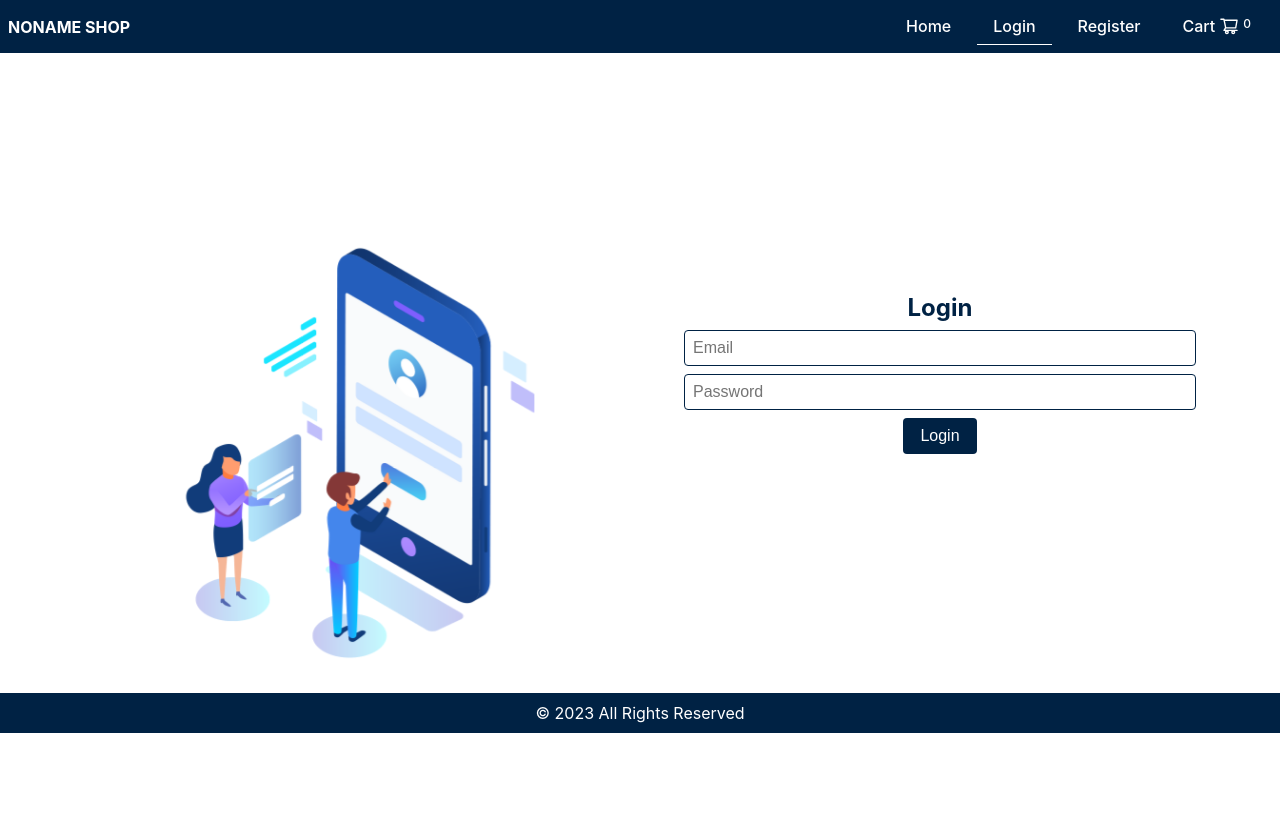
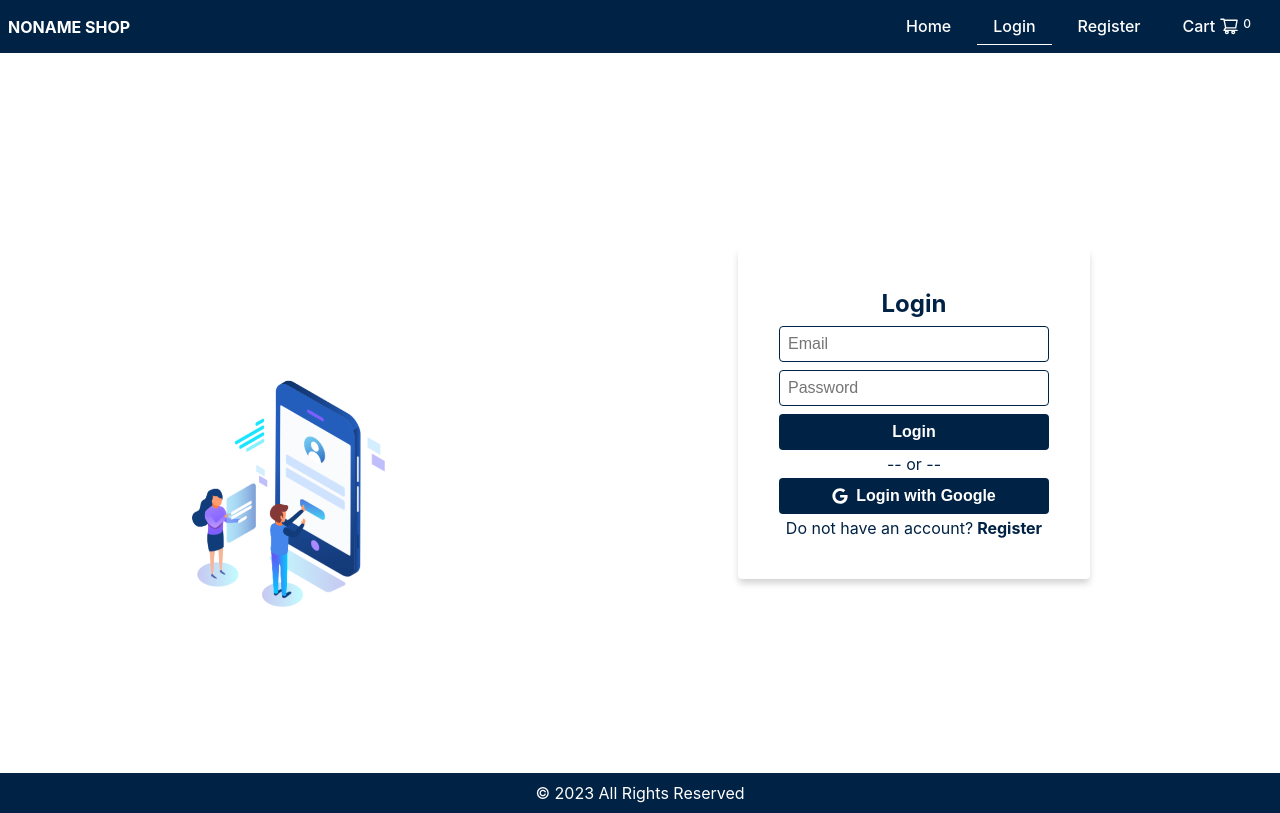
Before and after one commit to YuliiaDikun/sweet-corner, a React (Create React App) app: page /login in a window 1280 px wide. Built offline with nearby package versions, Linux system fonts and the light colour scheme.

Commit message:
styles: register page

```diff
--- /dev/null
+++ b/src/components/Card/Card.jsx
@@ -0,0 +1,7 @@
+import React from "react";
+import { StyledCard } from "./Card.styled";
+const Card = ({ children }) => {
+  return <StyledCard>{children}</StyledCard>;
+};
+
+export default Card;
--- /dev/null
+++ b/src/components/Card/Card.styled.js
@@ -0,0 +1,8 @@
+import styled from "styled-components";
+
+export const StyledCard = styled.div`
+  border: 1px solid transparent;
+  border-radius: ${({ theme }) => theme.spacing(1)};
+  box-shadow: ${({ theme }) => theme.shadows.small};
+  overflow: hidden;
+`;
--- a/src/pages/auth/Auth.styled.js
+++ b/src/pages/auth/Auth.styled.js
@@ -1,9 +1,10 @@
 import styled from "styled-components";
+import { Link } from "react-router-dom";
 
 export const Auth = styled.section`
-  min-height: 80vh;
+  min-height: 90vh;
   display: flex;
-  justify-content: center;
+  justify-content: space-around;
   align-items: center;
 `;
 export const ImgWrapper = styled.div`
@@ -13,8 +14,8 @@ export const ImgWrapper = styled.div`
   }
 `;
 export const FormWrapper = styled.div`
-  width: 35rem;
-  padding: 1.5rem;
+  width: 350px;
+  padding: ${({ theme }) => theme.spacing(10)};
   animation: slide-up 0.5s ease;
 `;
 
@@ -39,8 +40,9 @@ export const StyledForm = styled.form`
 `;
 
 export const Button = styled.button`
+  width: 100%;
   font-size: ${({ theme }) => theme.spacing(4)};
-  font-weight: 400;
+  font-weight: 700;
   padding: ${({ theme }) => theme.spacing(2)} ${({ theme }) => theme.spacing(4)};
   margin: 0 auto;
   border: 1px solid transparent;
@@ -49,6 +51,7 @@ export const Button = styled.button`
   display: flex;
   justify-content: center;
   align-items: center;
+  gap: ${({ theme }) => theme.spacing(2)};
   transition: all 0.3s;
   background-color: ${({ theme }) => theme.colors.dark};
   color: ${({ theme }) => theme.colors.white};
@@ -56,3 +59,22 @@ export const Button = styled.button`
     transform: translateY(-2px);
   }
 `;
+
+export const StyledSpan = styled.p`
+  text-align: center;
+  margin-top: ${({ theme }) => theme.spacing(1)};
+  margin-bottom: ${({ theme }) => theme.spacing(1)};
+`;
+
+export const RegisterWrapper = styled.span`
+  display: flex;
+  justify-content: center;
+  align-items: center;
+  gap: ${({ theme }) => theme.spacing(1)};
+  margin-top: ${({ theme }) => theme.spacing(1)}; ;
+`;
+
+export const StyledLink = styled(Link)`
+  color: ${({ theme }) => theme.colors.dark};
+  font-weight: 700;
+`;
--- a/src/pages/auth/Login.jsx
+++ b/src/pages/auth/Login.jsx
@@ -1,20 +1,43 @@
 import React from "react";
 import login from "../../assets/auth/login.png";
-import { Auth, ImgWrapper, FormWrapper, FormTitle, StyledForm, Button } from "./Auth.styled";
+import { FaGoogle } from "react-icons/fa";
+import Card from "../../components/Card/Card";
+import {
+  Auth,
+  ImgWrapper,
+  FormWrapper,
+  FormTitle,
+  StyledForm,
+  Button,
+  StyledSpan,
+  RegisterWrapper,
+  StyledLink,
+} from "./Auth.styled";
 const Login = () => {
   return (
     <Auth>
       <ImgWrapper>
-        <img src={login} alt="login" width="600"/>
+        <img src={login} alt="login" width="200" />
       </ImgWrapper>
+      <Card>
         <FormWrapper>
           <FormTitle>Login</FormTitle>
+
           <StyledForm>
             <input type="email" placeholder="Email" required />
             <input type="password" placeholder="Password" required />
             <Button type="submit">Login</Button>
           </StyledForm>
+          <StyledSpan>-- or --</StyledSpan>
+          <Button type="button">
+            <FaGoogle /> Login with Google
+          </Button>
+          <RegisterWrapper>
+            <p>Do not have an account?</p>
+            <StyledLink to="/register">Register</StyledLink>
+          </RegisterWrapper>
         </FormWrapper>
+      </Card>
     </Auth>
   );
 };
--- a/src/pages/auth/Register.jsx
+++ b/src/pages/auth/Register.jsx
@@ -1,10 +1,39 @@
-import React from 'react'
+import React from 'react';
+import register from '../../assets/auth/register.png';
 
+import Card from "../../components/Card/Card";
+import {
+  Auth,
+  ImgWrapper,
+  FormWrapper,
+  FormTitle,
+  StyledForm,
+  Button,
+  RegisterWrapper,
+  StyledLink,
+} from "./Auth.styled";
 const Register = () => {
   return (
-    <div>
-      Register
-    </div>
+   <Auth>
+      <ImgWrapper>
+        <img src={register} alt="register" width="200" />
+      </ImgWrapper>
+      <Card>
+        <FormWrapper>
+          <FormTitle>Register your account</FormTitle>
+          <StyledForm>
+            <input type="email" placeholder="Email" required />
+            <input type="password" placeholder="Password" required />
+            <input type="password" placeholder="Confirm Password" required />
+            <Button type="submit">Register</Button>
+          </StyledForm>
+          <RegisterWrapper>
+            <p>Already have an account?</p>
+            <StyledLink to="/login">Login</StyledLink>
+          </RegisterWrapper>
+        </FormWrapper>
+      </Card>
+    </Auth>
   )
 }
 
```
Also changed, not shown: src/assets/auth/login.png. Lines whose indentation alone changed are shown as unchanged.
